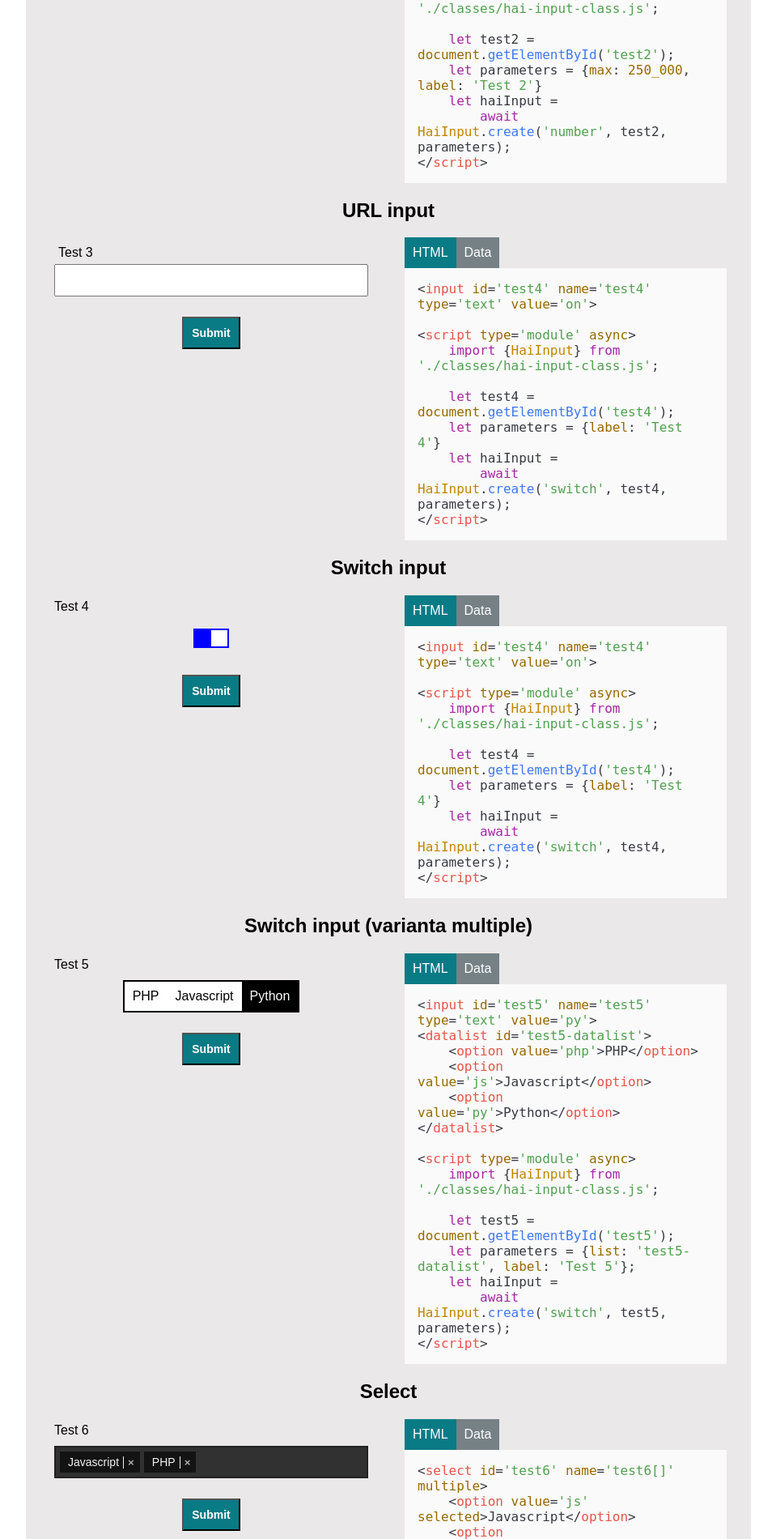
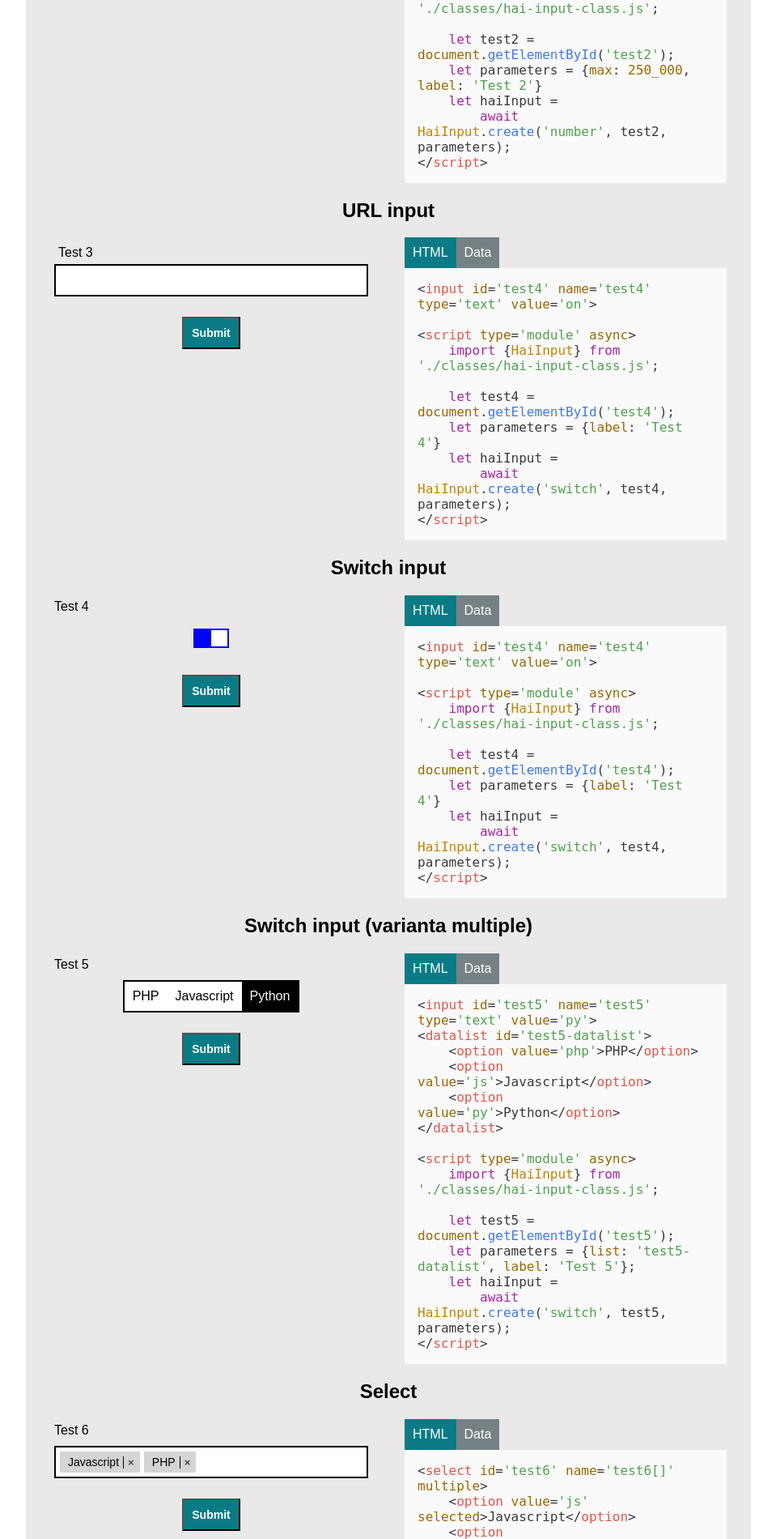
Before and after one commit to safraja/hai-form-vue, a PHP site: page / in a window 1280 px wide. Shown: the part 859-2759 px from the top of the page at 81% size, without its empty margins (160-1119 px from the left). Run offline with PHP 8.4, Linux system fonts and the light colour scheme; some libraries are stand-ins or nearby versions.

Commit message:
Correction of light theme.

```diff
--- a/code-examples/basic/example-10.html
+++ b/code-examples/basic/example-10.html
@@ -4,12 +4,10 @@
     import {HaiInput} from './classes/hai-input-class.js';
 
     let test10 = document.getElementById('test10');
-    let parameters =
-        {
+    let parameters = {
         label: 'Test 10',
         options: 'employee-data.json',
         multiple: true
-
     };
     let haiInput =
         await HaiInput.create('select', test10, parameters);
--- /dev/null
+++ b/code-examples/basic/example-11.html
@@ -0,0 +1,13 @@
+<input id='test11' name='test11[]' type='file'>
+
+<script type='module' async>
+    import {HaiInput} from './classes/hai-input-class.js';
+
+    let test11 = document.getElementById('test11');
+    let parameters = {
+        label: 'Test 11',
+        multiple: true
+    };
+    let haiInput =
+        await HaiInput.create('file', test11, parameters);
+</script>
--- a/hai-input-dark.css
+++ b/hai-input-dark.css
@@ -21,6 +21,10 @@
     border: 2px solid #222121;
     color: #f2f2f2;
 }
+.hai-input-element .select-wrapper .tags li
+{
+    background: #131313;
+}
 .hai-input-element .select-wrapper .tags li .remove
 {
     border-left: 1px solid #f2f2f2;
@@ -30,7 +34,26 @@
 {
     color: #f2f2f2;
 }
+.hai-input-element .select-wrapper .dropdown
+{
+    background: #313131;
+    border: 2px solid #222121;
+    color: #f2f2f2;
+}
 .hai-input-element .select-wrapper .options-container .option-group-header
 {
     background: #313131;
 }
+
+.hai-input-element .file-zone-wrapper
+{
+    border: 2px solid #f2f2f2;
+}
+.hai-input-element .file-zone-wrapper .files .file
+{
+    background: #535353;
+}
+.hai-input-element .file-zone-wrapper .files .file .file-preview figcaption .size
+{
+    color: #ffffffa6;
+}
--- a/hai-input.css
+++ b/hai-input.css
@@ -23,6 +23,7 @@
 .hai-input-element input
 {
     display: block;
+    border: 2px solid;
     width: 100%;
     height: 40px;
     font-size: 16px;
@@ -125,7 +126,7 @@
 .hai-input-element .switch-wrapper label.option.selected
 {
     background: black;
-    color: white;
+    color: #ffffff;
 }
 .hai-input-element .switch-wrapper[data-variant='on/off'] label.option
 {
@@ -176,10 +177,10 @@
 {
     display: flex;
     position: relative;
-    background: #313131;
-    border: 2px solid #222121;
+    background: #ffffff;
+    border: 2px solid #000000;
     min-height: 40px;
-    color: #f2f2f2;
+    color: #000000;
     box-sizing: border-box;
     cursor: text;
 }
@@ -197,7 +198,7 @@
 .hai-input-element .select-wrapper .tags li
 {
     display: inline;
-    background: #131313;
+    background: #d5d5d5;
     list-style: none;
     font-size: 14px;
     cursor: default;
@@ -206,12 +207,16 @@
 {
     display: inline;
     border: none;
-    border-left: 1px solid #f2f2f2;
-    color: #ffffffa6;
+    border-left: 1px solid #000000;
+    color: #000000a6;
     font-weight: bold;
     padding: 0 2px 0 5px;
     background: none;
     cursor: pointer;
+}
+.hai-input-element .select-wrapper .tags li .remove:hover
+{
+    color: #000000;
 }
 .hai-input-element .select-wrapper .dropdown
 {
@@ -219,9 +224,9 @@
     position: absolute;
     width: calc(100% - 2*5px); /* Parent minus padding. */
     padding: 0;
-    background: #313131;
-    border: 2px solid #222121;
-    color: #f2f2f2;
+    background: #ffffff;
+    border: 2px solid #000000;
+    color: #000000;
     box-sizing: border-box;
     cursor: pointer;
     z-index: 100;
@@ -253,6 +258,7 @@
     position: sticky;
     top: 0;
     padding-top: 10px;
+    background: #ffffff;
 }
 .hai-input-element .select-wrapper .options-container .option-group-header ~ .option
 {
@@ -265,7 +271,7 @@
 }
 .hai-input-element .select-wrapper .options-container .option:hover
 {
-    background: #131313;
+    background: #d5d5d5;
 }
 .hai-input-element .select-wrapper .options-container .option.selected
 {
@@ -299,7 +305,8 @@
 {
     position: relative;
     min-height: 200px;
-    border: 2px solid #f2f2f2;
+    margin: 5px;
+    border: 2px solid #000000;
 }
 .hai-input-element .file-zone-wrapper input
 {
@@ -334,7 +341,7 @@
 .hai-input-element .file-zone-wrapper .files .file
 {
     position: relative;
-    background: #535353;
+    background: #c7c7c7;
 }
 .hai-input-element .file-zone-wrapper .files .file .close
 {
@@ -380,5 +387,5 @@
 .hai-input-element .file-zone-wrapper .files .file .file-preview figcaption .size
 {
     padding: 0 5px;
-    color: #ffffffa6;
+    color: #000000a6;
 }
--- a/index.php
+++ b/index.php
@@ -442,7 +442,7 @@
                         </header>
                         <div class='active' data-code-tab='html'>
                             <pre>
-<code class="language-html">...</code>
+<code class="language-html"><?php echo htmlspecialchars(file_get_contents('./code-examples/basic/example-11.html')); ?></code>
                             </pre>
                         </div>
                         <div data-code-tab='data'>
```
Also changed, not shown: classes/hai-input-file-class.js (+45 -3 lines).
